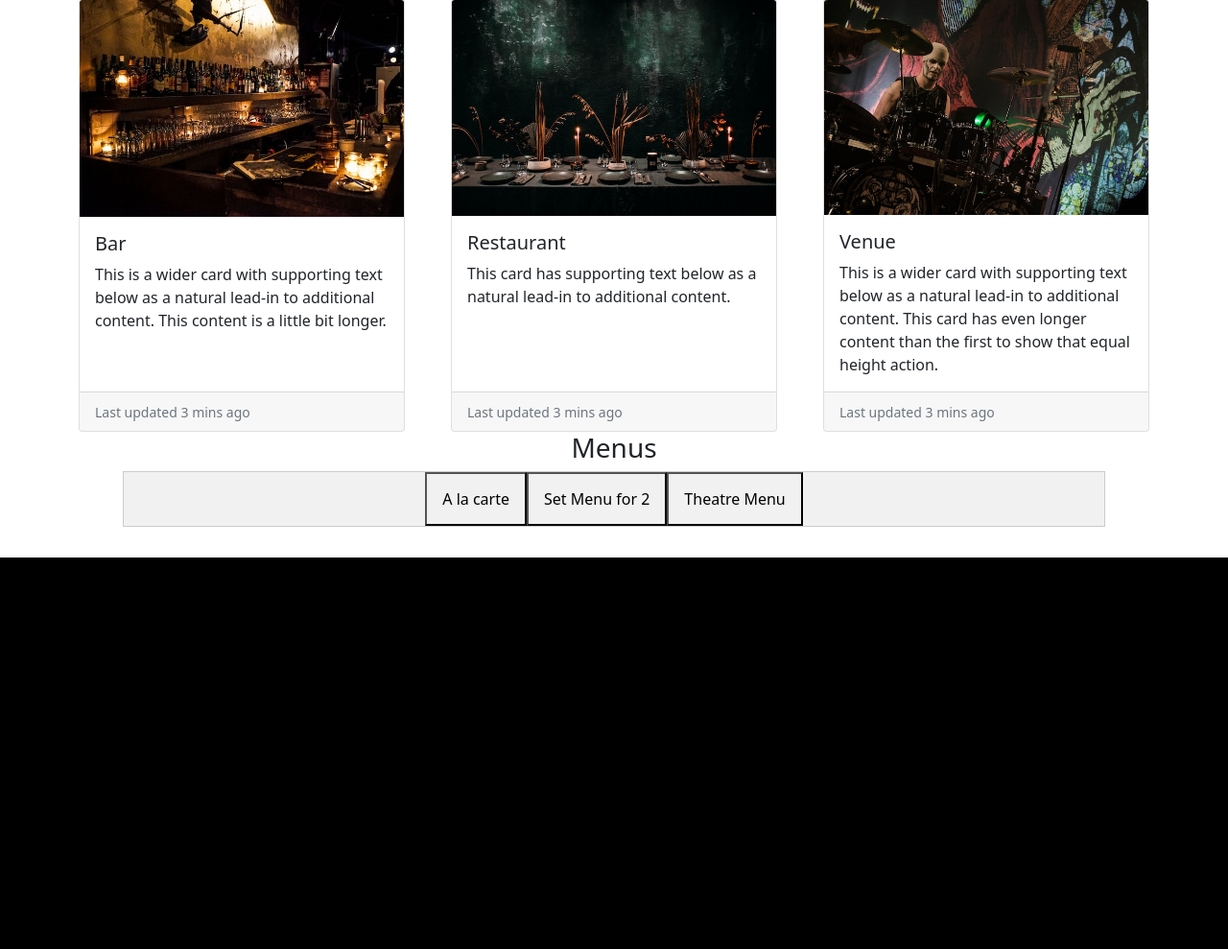
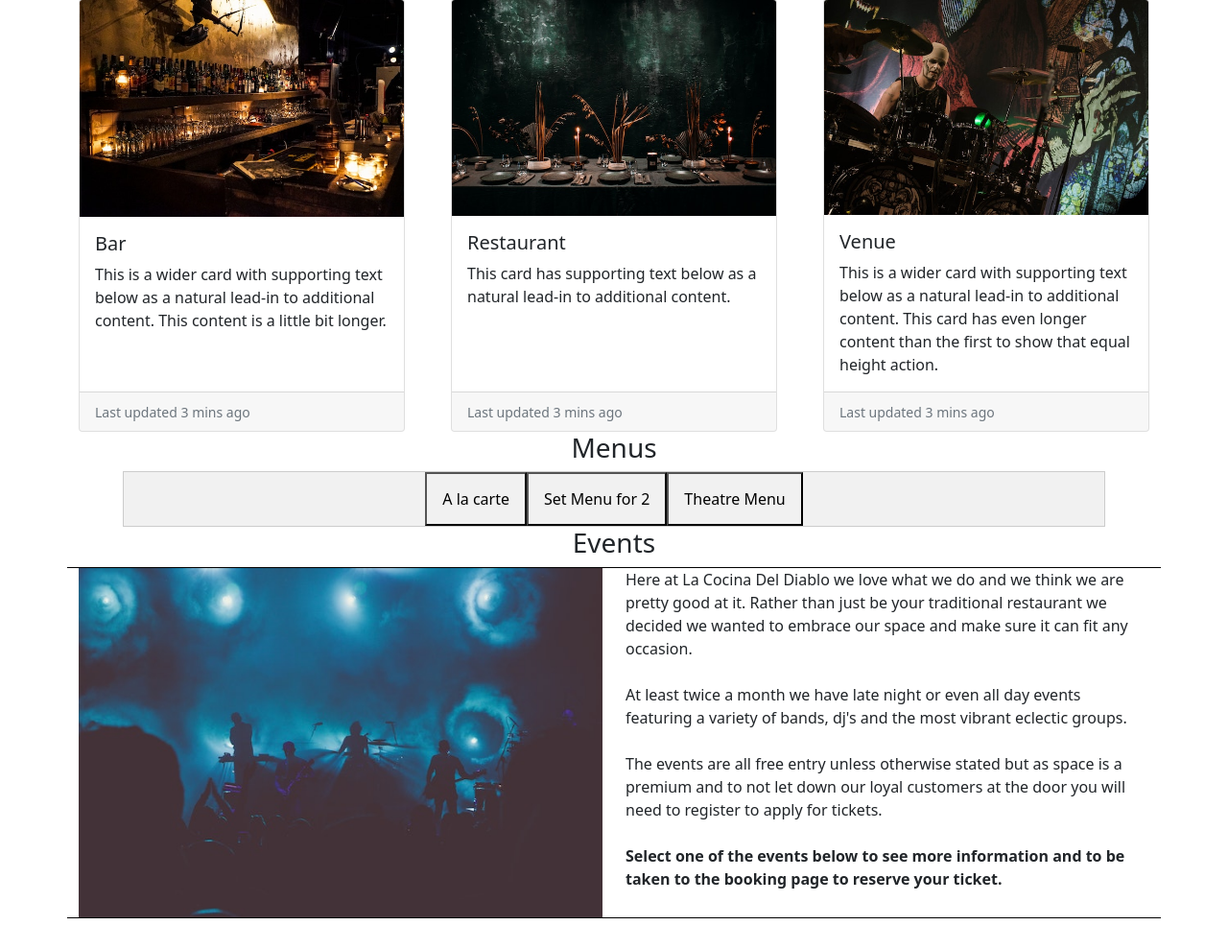
Before and after one commit to Alan-Bushell/la-cocina-del-diablo, a Django app: page / in a window 1280 px wide. Shown: the part 786-1775 px from the top of the page at 96% size. Before the commit the page ends 1367 px from the top, so only its background shows below. Run offline with Django 3.2, Linux system fonts and the light colour scheme; data that the repository does not hold is empty; some libraries are stand-ins or nearby versions.

Commit message:
add events section to index

```diff
--- a/static/css/style.css
+++ b/static/css/style.css
@@ -225,3 +225,13 @@ form{
     box-shadow: 0 4px 8px 0 rgba(0,0,0,0.2);
     transition: 0.3s;
   }
+
+.events-info-container{
+    border-top: solid black 1px;
+    border-bottom: solid black 1px;
+}
+
+.event-image>img{
+    max-width: 100%;
+    max-height: 100%;
+}
--- a/templates/index.html
+++ b/templates/index.html
@@ -122,41 +122,24 @@
   </div>
 
 
-<!-- <div class="container-fluid">
-    <div class="row">
+  <h3 class="text-center">Events</h3>
 
-        <h5>Starters:</h5>
-    <hr/>
-    <ul>
-        {% for starter in starters %}
-        <li><h5>{{ starter.title }} | {{ starter.price }}</h5>
-            {{ starter.description | safe }}
-        </li>
-        {% endfor %}
-    </ul>
-    <hr>
-    <ul>
-        {% for main in mains %}
-        <li><h5>{{ main.title }} | {{ main.price }}</h5>
-            {{ main.description | safe }}
-        </li>
-        {% endfor %}
-    </ul>
-    <hr>
-    <ul>
-        {% for dessert in desserts %}
-        <li><h5>{{ dessert.title }} | {{ dessert.price }}</h5>
-            {{ dessert.description | safe }}
-        </li>
-        {% endfor %}
-    </ul>
-    <hr>
-
+<div class="container events-info-container">
+  <div class="row">
+    <div class="col-sm-12 col-md-6 event-image">
+      <img src="{% static 'images/event.jpg' %}">
     </div>
+    <div class=" col-sm-12 col-md-6">
+      <p>Here at La Cocina Del Diablo we love what we do and we think we are pretty good at it.
+        Rather than just be your traditional restaurant we decided we wanted to embrace our space and make sure it can fit any occasion.<br><br>
+        At least twice a month we have late night or even all day events featuring a variety of bands, dj's and the most vibrant eclectic groups.<br><br>
+        The events are all free entry unless otherwise stated but as space is
+        a premium and to not let down our loyal customers at the door you will need to register to apply for tickets.<br><br>
+        <strong>Select one of the events below to see more information and to be taken to the booking page to reserve your ticket. </strong>
+      </p>
+    </div>
+  </div>
 </div>
--->
-
-
 
 <!--Pagination-->
     {% if is_paginated %}
```
Also changed, not shown: static/images/event.jpg (added).
